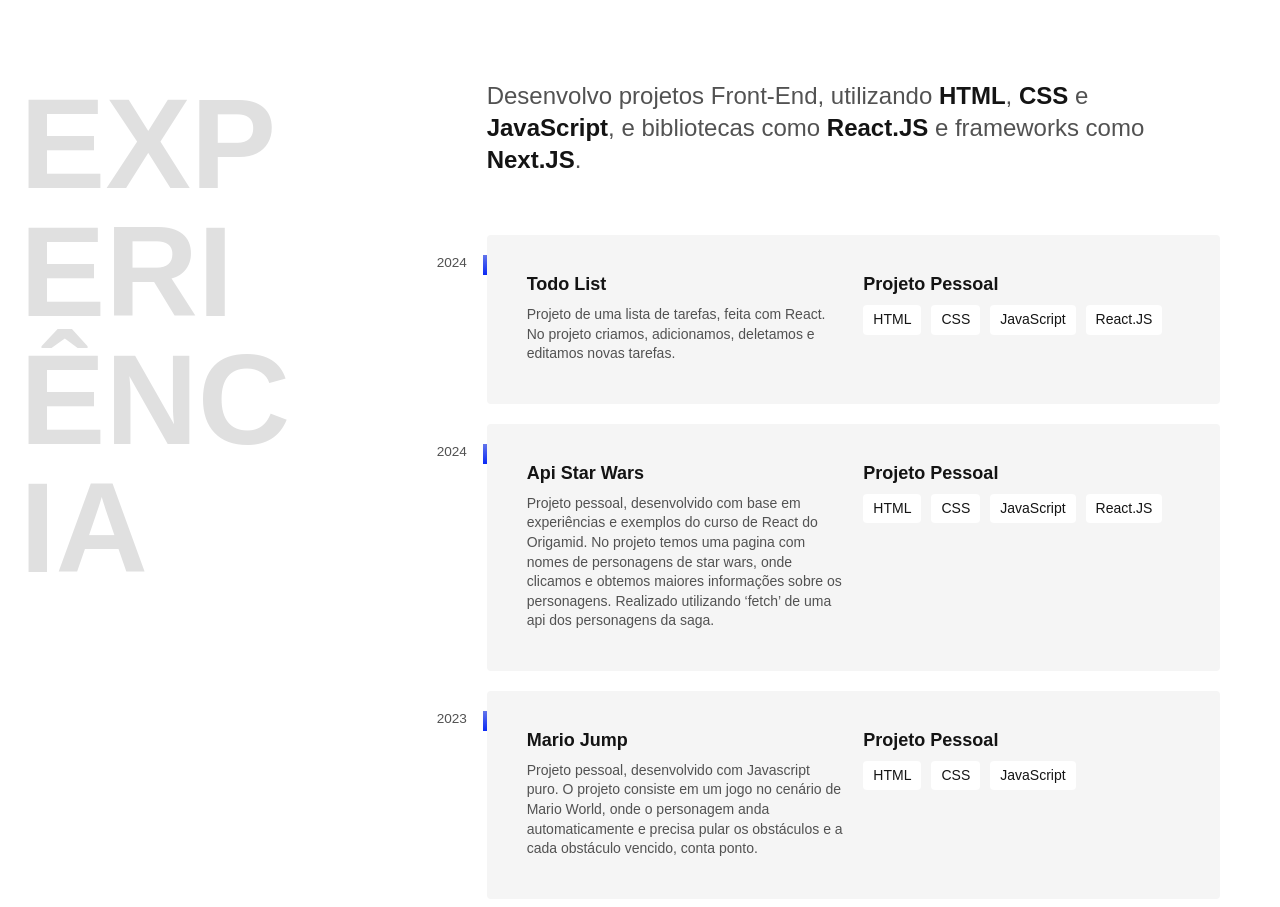
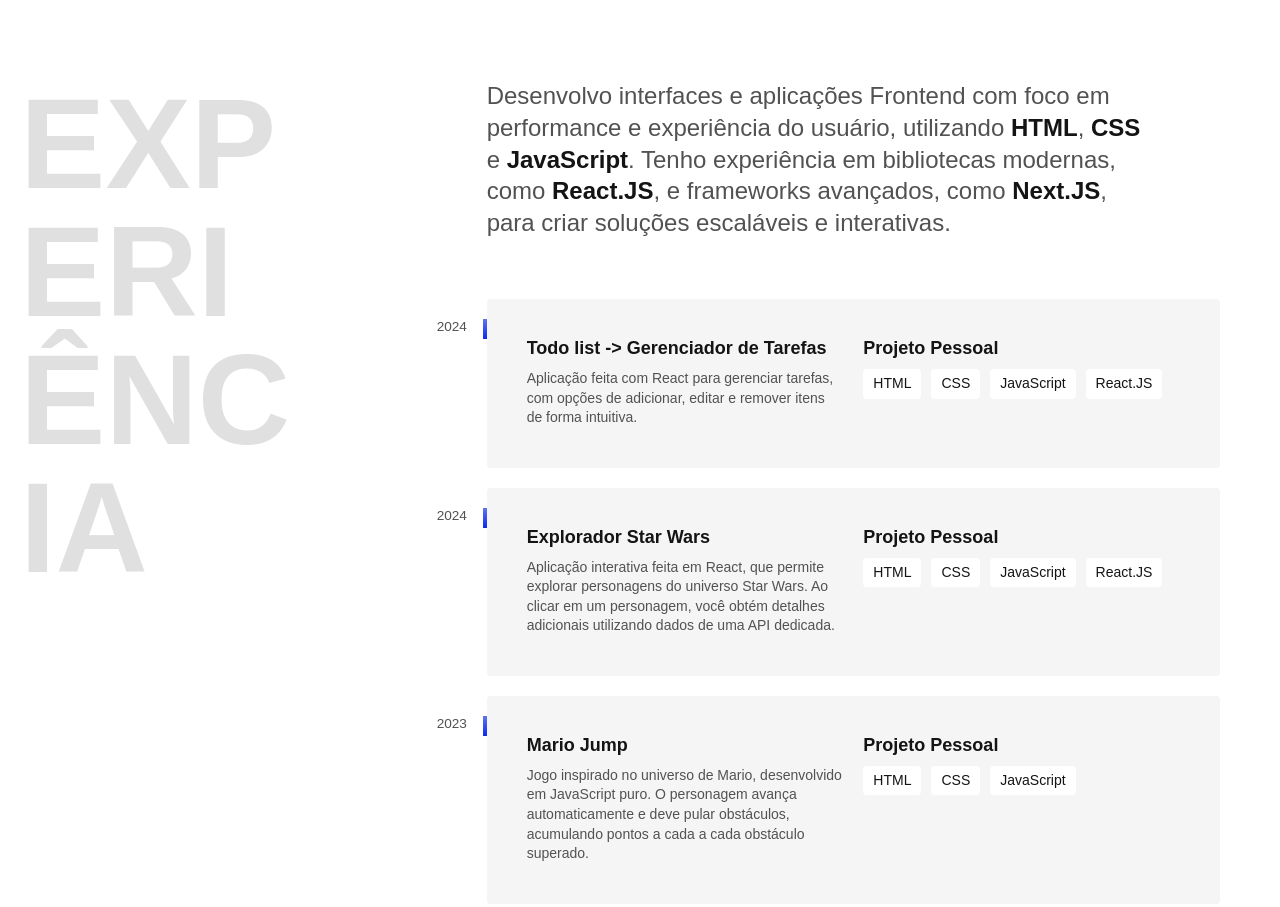
Before and after one commit to myllenabitar/myllenabitar, a plain HTML site: page index.html in a window 1280 px wide. Shown: the part 694-1601 px from the top of the page. Drawn offline with Linux system fonts and the light colour scheme.

Commit message:
some changes

```diff
--- a/index.html
+++ b/index.html
@@ -21,20 +21,20 @@
 <main class="introducao">
     <img class="myllena" src="./img/myllena bitar.jpg" alt="Myllena Bitar">
     <div>
-    <h1>Desenvolvedora<br> Front-End<span class="ponto-azul">.</span></br></h1>
+    <h1>Desenvolvedora<br> Frontend<span class="ponto-azul">.</span></br></h1>
     <p>Localizada em São Paulo - SP</p>
     </div>
 </main>
 <section id="experiencia" class="experiencia" aria-label="Experiência">
     <h2 class="subtitulo">Experiência</h2>
     <div>
-    <p class="experiencia-texto">Desenvolvo projetos Front-End, utilizando <strong>HTML</strong>, <strong>CSS</strong> e <strong>JavaScript</strong>, e bibliotecas como <strong>React.JS</strong> e frameworks como <strong>Next.JS</strong>.</p>
-
+    <p class="experiencia-texto">Desenvolvo interfaces e aplicações Frontend com foco em performance e experiência do usuário, utilizando <strong>HTML</strong>, <strong>CSS</strong> e <strong>JavaScript</strong>. Tenho experiência em bibliotecas modernas, como <strong>React.JS</strong>, e frameworks avançados, como <strong>Next.JS</strong>, para criar soluções escaláveis e interativas.</p>
     <div class="empresa">
      <span class="empresa-ano">2024</span>
-     <a class="link-projeto" href="https://github.com/myllenabitar/projeto-todo-list"><h3 class="empresa-titulo">Todo List</h3> </a>
+     <a class="link-projeto" href="https://github.com/myllenabitar/projeto-todo-list"><h3 class="empresa-titulo">Todo list -> Gerenciador de Tarefas
+    </h3> </a>
      <span class="empresa-titulo">Projeto Pessoal</span>
-     <p class="empresa-texto">Projeto de uma lista de tarefas, feita com React. No projeto criamos, adicionamos, deletamos e editamos novas tarefas.</p>
+     <p class="empresa-texto">Aplicação feita com React para gerenciar tarefas, com opções de adicionar, editar e remover itens de forma intuitiva.</p>
      <ul class="empresa-habilidades">
         <li>HTML</li>
         <li>CSS</li>
@@ -45,10 +45,10 @@
     </div>
     <div class="empresa">
         <span class="empresa-ano">2024</span>
-        <a class="link-projeto"href="https://github.com/myllenabitar/api-star-wars"><h3 class="empresa-titulo">Api Star Wars</h3></a>
+        <a class="link-projeto"href="https://github.com/myllenabitar/api-star-wars"><h3 class="empresa-titulo">Explorador Star Wars
+        </h3></a>
         <span class="empresa-titulo">Projeto Pessoal</span>
-        <p class="empresa-texto">Projeto pessoal, desenvolvido com base em experiências e exemplos do curso de React do Origamid. No projeto temos uma pagina com nomes de personagens de star wars, onde clicamos e
-            obtemos maiores informações sobre os personagens. Realizado utilizando ‘fetch’ de uma api dos personagens da saga.</p>
+        <p class="empresa-texto">Aplicação interativa feita em React, que permite explorar personagens do universo Star Wars. Ao clicar em um personagem, você obtém detalhes adicionais utilizando dados de uma API dedicada.</p>
         <ul class="empresa-habilidades">
            <li>HTML</li>
            <li>CSS</li>
@@ -61,7 +61,7 @@
         <span class="empresa-ano">2023</span>
         <a class="link-projeto" href="https://github.com/myllenabitar/mario-jump"><h3 class="empresa-titulo">Mario Jump</h3></a>
         <span class="empresa-titulo">Projeto Pessoal</span>
-        <p class="empresa-texto">Projeto pessoal, desenvolvido com Javascript puro. O projeto consiste em um jogo no cenário de Mario World, onde o personagem anda automaticamente e precisa pular os obstáculos e a cada obstáculo vencido, conta ponto.</p>
+        <p class="empresa-texto"> Jogo inspirado no universo de Mario, desenvolvido em JavaScript puro. O personagem avança automaticamente e deve pular obstáculos, acumulando pontos a cada a cada obstáculo superado. </p>
         <ul class="empresa-habilidades">
            <li>HTML</li>
            <li>CSS</li>
@@ -75,9 +75,7 @@
     <div class="formacao-container">
         <h2 class="subtitulo">Formação</h2>
         <div>
-            <p class="formacao-texto">
-                Meu desafio mais recente está sendo iniciar estudos em <strong> Next.JS</strong> 🎓 no curso pela Origamid. Além disso me mantenho sempre atualizada com cursos intensivos online.
-            </p>
+            <p class="formacao-texto"> Atualmente, estou me especializando em <strong>Next.JS</strong>🎓 com um curso da Origamid. Além disso, mantenho meus conhecimentos sempre atualizados através de cursos intensivos e workshops online.</p>
             <ul class="faculdade-lista">
                 <li class="faculdade">
                     <span class="faculdade-tipo">
```
Also changed, not shown: print projeto.png (added).
